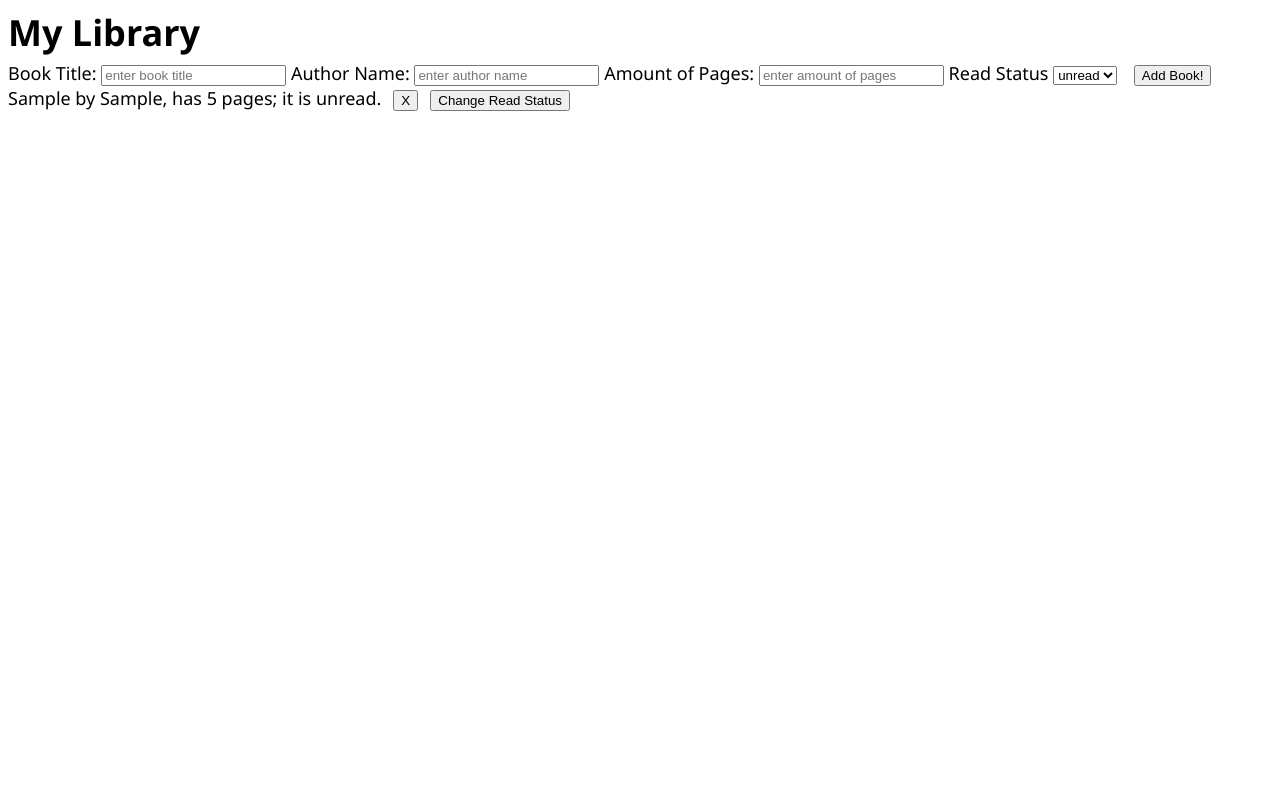
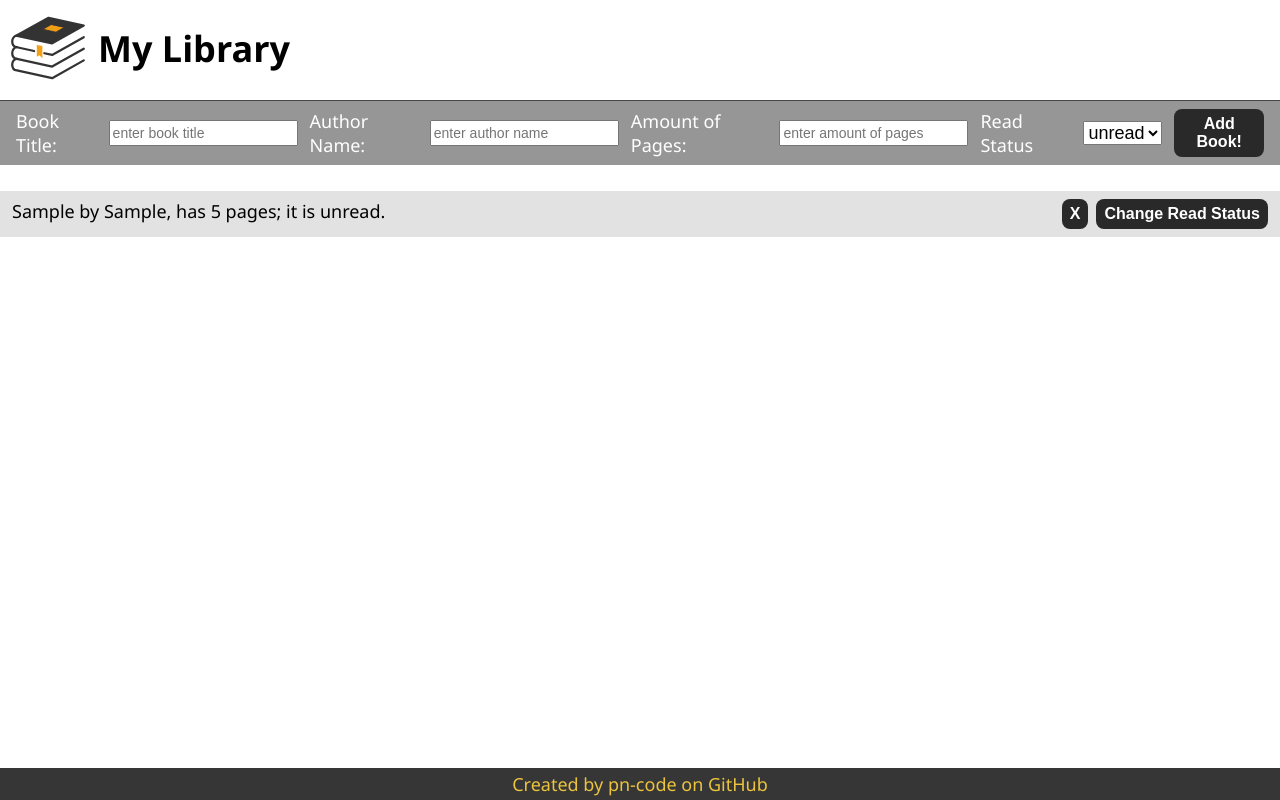
Before and after one commit to pn-code/Library, a plain HTML site: page index.html in a window 1280 px wide. Both pictures are taken after typing "Sample", "Sample", "5" into the empty fields and a click on the button "Add Book!". Drawn offline with Linux system fonts and the light colour scheme.

Commit message:
added CSS styles

```diff
--- a/index.html
+++ b/index.html
@@ -10,8 +10,12 @@
 </head>
 <body>
 
-    <div id="icon">
-        My Library
+    <div id="navbar">
+        <div id="icon">
+            <img id="book-icon" src="./img/book.svg"/>
+            <div id="icon-text"> My Library </div>
+        </div>
+
     </div>
 
     <form id="book-form">
@@ -26,10 +30,11 @@
             <option selected>unread</option>
             <option>read</option>
         </select>
-        <button id="addBookButton" type="submit">Add Book!</button>
+        <button id="add-book-btn" type="submit">Add Book!</button>
     </form>
 
-    <div id="bookDisplay"></div>
+    <div id="book-display"></div>
 
+    <footer>Created by <a href="https://github.com/pn-code">pn-code</a> on GitHub</footer>
 </body>
 </html>
--- a/script.js
+++ b/script.js
@@ -1,8 +1,18 @@
-//Library Array
-const booksArray = []
+// Library Array
+const booksArray = JSON.parse(localStorage.getItem('my-library')) || [];
+
+// Local Storage Setter
+const storeBooks = () => localStorage.setItem('my-library', JSON.stringify(booksArray));
+
+// Gives each book back its 'info' function that was removed by JSON processes
+booksArray.map(book => {
+    book.info = function() {
+        return `${this.title} by ${this.author}, has ${this.pageNumber} pages; it is ${this.readStatus}.`
+    }
+})
 
 // HTML to JS Selectors
-const bookDisplay = document.getElementById('bookDisplay')
+const bookDisplay = document.getElementById('book-display')
 const bookForm = document.getElementById('book-form')
 
 // Input Fields
@@ -64,6 +74,9 @@ bookForm.addEventListener('submit', (e) => {
     // pushes book object in to booksArray
     booksArray.push(book);
 
+    // saves new booksArray to localStorage
+    storeBooks();
+
     // renders book using DOM manipulation
     renderBooks()
 
@@ -84,21 +97,30 @@ const renderBooks = () => {
         //Display Books from booksArray
         const bookItem = document.createElement('div');
         bookItem.innerText = book.info();
+        bookItem.className = "book-item";
         bookDisplay.appendChild(bookItem);
 
+        //Adds container for buttons
+        const btnContainer = document.createElement('div');
+        btnContainer.className = "btn-container";
+        bookItem.appendChild(btnContainer);
+
         //Adds remove buttons next to each book
-        const removeBtn = document.createElement('button')
-        removeBtn.innerText = "X"
-        bookItem.appendChild(removeBtn)
+        const removeBtn = document.createElement('button');
+        removeBtn.innerText = "X";
+        removeBtn.id = "remove-btn";
+        btnContainer.appendChild(removeBtn);
 
         //Adds change read status buttons next to each book
-        const changeStatusBtn = document.createElement('button')
-        changeStatusBtn.innerText = "Change Read Status"
-        bookItem.appendChild(changeStatusBtn)
+        const changeStatusBtn = document.createElement('button');
+        changeStatusBtn.innerText = "Change Read Status";
+        changeStatusBtn.id = "change-status-btn";
+        btnContainer.appendChild(changeStatusBtn);
 
         //Remove Button Functionality
         removeBtn.addEventListener('click', () => {
             booksArray.splice(booksArray.indexOf(book), 1)
+            storeBooks();
             bookItem.remove();
         });
 
@@ -106,7 +128,11 @@ const renderBooks = () => {
         changeStatusBtn.addEventListener('click', () => {
             book.readStatus === "unread" ?
             book.readStatus = "read" : book.readStatus = "unread";
+            storeBooks();
             renderBooks();
         })
     })
 };
+
+// Initial render to load books in localStorage if it exists:
+renderBooks();
--- a/style.css
+++ b/style.css
@@ -1,24 +1,112 @@
-body{
+body {
     font-family: 'Segoe UI', Tahoma, Geneva, Verdana, sans-serif;
     font-size: 18px;
+    margin: 0;
 }
 
-    #icon{
-        display:flex;
+#icon {
+    display: flex;
     font-size: 36px;
     font-weight: bold;
     align-items: center;
     padding-bottom: 4px;;
+    gap: 10px;
 }
 
-    button{
-        margin-left: 12px;
+#book-icon {
+    max-width: 80px;
 }
 
-    .form {
-        margin-bottom: 4px;
+#navbar {
+    border-bottom: rgb(71, 71, 71) solid 1px;
+    padding: 8px 8px;
 }
 
-    .default-buttons {
-        margin:0px;
+input {
+    height: 20px;
+    font-size: 14px;
 }
+
+select {
+    height: 24px;
+    font-size: 18px;
+}
+
+button {
+    border: none;
+    border-radius: 8px;
+    padding: 6px 8px;
+    background-color: rgb(41, 41, 41);
+    color: white;
+    font-size: 16px;
+    font-weight: 550;
+}
+
+#add-book-btn:hover {
+    color: rgb(252, 220, 78);
+    background-color: rgb(58, 58, 58);
+}
+
+#remove-btn:hover {
+    color: rgb(255, 83, 83);
+    background-color: rgb(58, 58, 58);
+
+}
+
+#change-status-btn:hover {
+    color: rgb(74, 233, 127);
+    background-color: rgb(58, 58, 58);
+}
+
+#book-form {
+    display: flex;
+    justify-content: center;
+    align-items: center;
+    gap: 12px;
+    margin-bottom: 2%;
+    background-color: rgb(150, 150, 150);
+    color: white;
+    padding: 8px 16px;
+}
+
+#book-display {
+    background-color:rgb(226, 226, 226);
+    padding-inline: 12px;
+}
+
+.book-item {
+    display: flex;
+    justify-content: space-between;
+    padding-block: 8px;
+}
+
+.book-item:hover {
+    font-weight: 600;
+    background-color: rgb(235, 195, 60);
+    color: white;
+}
+
+.btn-container {
+    display: flex;
+    gap: 8px;
+}
+
+footer {
+    position: fixed;
+    left: 0;
+    bottom: 0;
+    width: 100%;
+    padding-block: 4px;
+    background-color: rgb(54, 54, 54);
+    color: rgb(235, 195, 60);
+    text-align: center;
+}
+
+footer > a {
+    text-decoration: none;
+    color: rgb(235, 195, 60);
+}
+
+footer > a:hover {
+    color: white;
+}
```
Also changed, not shown: img/book.svg (added). Lines whose indentation alone changed are shown as unchanged.
